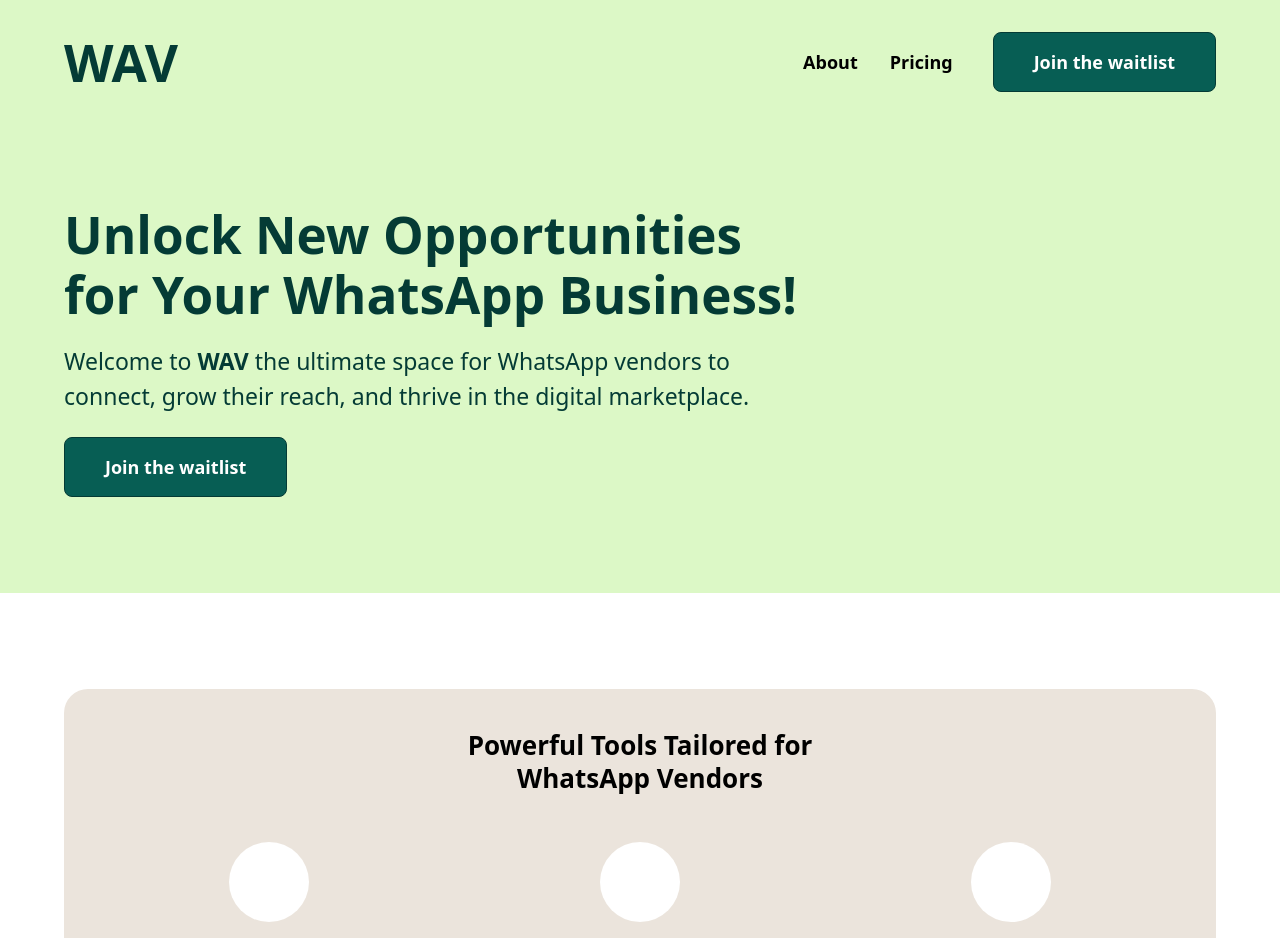
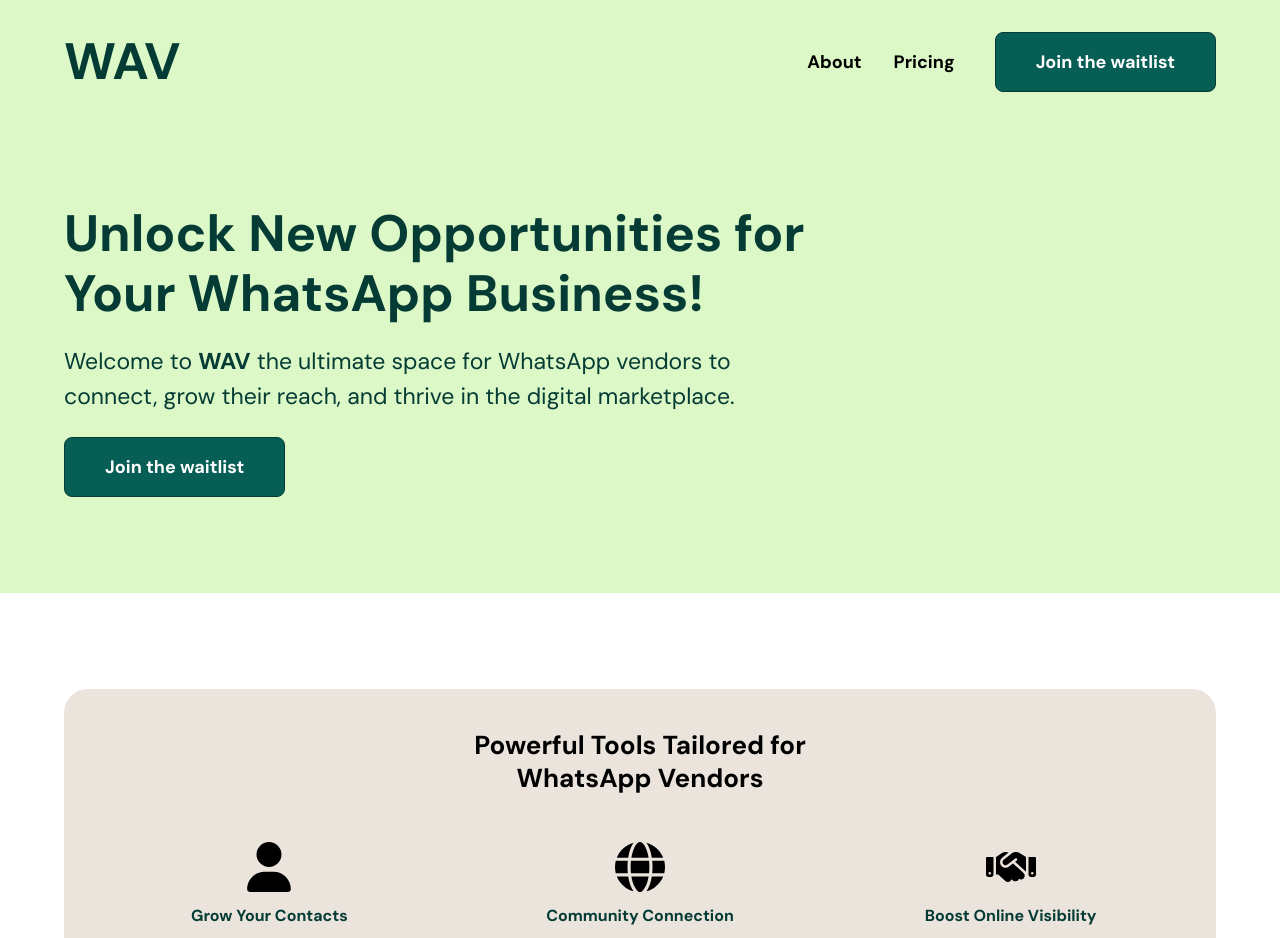
Before and after one commit to NormaWeb/Wav, a React (Vite) app: page / in a window 1280 px wide. Shown: the top 938 px of the page. Built offline with nearby package versions, Linux system fonts and the light colour scheme.

Commit message:
Modified

```diff
--- a/package.json
+++ b/package.json
@@ -10,6 +10,9 @@
     "preview": "vite preview"
   },
   "dependencies": {
+    "@fortawesome/fontawesome-svg-core": "^6.5.1",
+    "@fortawesome/free-solid-svg-icons": "^6.5.1",
+    "@fortawesome/react-fontawesome": "^0.2.0",
     "@heroicons/react": "^2.1.1",
     "react": "^18.2.0",
     "react-dom": "^18.2.0"
--- a/src/index.css
+++ b/src/index.css
@@ -1,7 +1,11 @@
-
 @tailwind base;
 @tailwind components;
 @tailwind utilities;
+
+body {
+
+  @apply font-dm-sans;
+}
 
 * {
   margin: 0;
@@ -14,7 +18,7 @@
   padding: 0 20% 0 0 !important;
 }
 
-.call-out{
+.call-out {
   background-image: url('assets/Collaborate.png');
   background-color: #f1f1f1 !important;
   background-size: contain !important;
@@ -24,9 +28,10 @@
 
 /* // `md` applies to small devices (landscape phones, less than 768px) */
 @media (max-width: 767.98px) {
-  .call-out{
+  .call-out {
     background-image: none !important;
   }
+
   .slick-list {
     padding: 0 5% 0 0 !important;
   }
--- a/src/sections/Powerful.jsx
+++ b/src/sections/Powerful.jsx
@@ -1,4 +1,7 @@
 import React from 'react';
+// import { FontAwesomeIcon } from '@fortawesome/react-fontawesome';
+// import { faUsers, faGlobe, faHandshake } from '@fortawesome/free-solid-svg-icons';
+
 
 const Powerful = () => {
     return (
@@ -9,19 +12,27 @@
 
             <div className="flex items-center max-lg:flex-col gap-10">
                 <div className="flex flex-1 flex-col items-center mt-4 mb-8">
-                    <div className='w-20 h-20 bg-white rounded-full'></div>
+                    {/* <div className='w-20 h-20 bg-white rounded-full'></div> */}
+                    {/* <img src=""  /> */}
+                    <svg xmlns="http://www.w3.org/2000/svg" viewBox="0 0 448 512" width="50"
+                        height="50"><path d="M224 256A128 128 0 1 0 224 0a128 128 0 1 0 0 256zm-45.7 48C79.8 304 0 383.8 0 482.3C0 498.7 13.3 512 29.7 512H418.3c16.4 0 29.7-13.3 29.7-29.7C448 383.8 368.2 304 269.7 304H178.3z" className='w-1 h-1' /></svg>
+
                     <h4 className='text-primary text-2xl font-bold mt-3'>Grow Your Contacts </h4>
                     <p className='text-center mt-3 text-primary'>Easily expand your customer <br /> base by connecting with fellow <br /> WhatsApp vendors.</p>
                 </div>
 
                 <div className="flex flex-1 flex-col items-center mt-4 mb-8">
-                    <div className='w-20 h-20 bg-white rounded-full'></div>
+                    {/* <div className='w-20 h-20 bg-white rounded-full'></div> */}
+                    <svg xmlns="http://www.w3.org/2000/svg" viewBox="0 0 512 512" width="50"
+                        height="50"><path d="M352 256c0 22.2-1.2 43.6-3.3 64H163.3c-2.2-20.4-3.3-41.8-3.3-64s1.2-43.6 3.3-64H348.7c2.2 20.4 3.3 41.8 3.3 64zm28.8-64H503.9c5.3 20.5 8.1 41.9 8.1 64s-2.8 43.5-8.1 64H380.8c2.1-20.6 3.2-42 3.2-64s-1.1-43.4-3.2-64zm112.6-32H376.7c-10-63.9-29.8-117.4-55.3-151.6c78.3 20.7 142 77.5 171.9 151.6zm-149.1 0H167.7c6.1-36.4 15.5-68.6 27-94.7c10.5-23.6 22.2-40.7 33.5-51.5C239.4 3.2 248.7 0 256 0s16.6 3.2 27.8 13.8c11.3 10.8 23 27.9 33.5 51.5c11.6 26 20.9 58.2 27 94.7zm-209 0H18.6C48.6 85.9 112.2 29.1 190.6 8.4C165.1 42.6 145.3 96.1 135.3 160zM8.1 192H131.2c-2.1 20.6-3.2 42-3.2 64s1.1 43.4 3.2 64H8.1C2.8 299.5 0 278.1 0 256s2.8-43.5 8.1-64zM194.7 446.6c-11.6-26-20.9-58.2-27-94.6H344.3c-6.1 36.4-15.5 68.6-27 94.6c-10.5 23.6-22.2 40.7-33.5 51.5C272.6 508.8 263.3 512 256 512s-16.6-3.2-27.8-13.8c-11.3-10.8-23-27.9-33.5-51.5zM135.3 352c10 63.9 29.8 117.4 55.3 151.6C112.2 482.9 48.6 426.1 18.6 352H135.3zm358.1 0c-30 74.1-93.6 130.9-171.9 151.6c25.5-34.2 45.2-87.7 55.3-151.6H493.4z" className='w-5 h-5' /></svg>
                     <h4 className='text-primary text-2xl font-bold mt-3'>Community Connection</h4>
                     <p className='text-center text-primary mt-3'>Join a vibrant community of like- <br />minded vendors, sharing insights <br /> and fostering collaborations.</p>
                 </div>
 
                 <div className="flex flex-1 flex-col items-center mt-4 mb-8">
-                    <div className='w-20 h-20 bg-white rounded-full'></div>
+                    {/* <div className='w-20 h-20 bg-white rounded-full'></div> */}
+                    <svg xmlns="http://www.w3.org/2000/svg" viewBox="0 0 640 512" width="50"
+                        height="50"><path d="M323.4 85.2l-96.8 78.4c-16.1 13-19.2 36.4-7 53.1c12.9 17.8 38 21.3 55.3 7.8l99.3-77.2c7-5.4 17-4.2 22.5 2.8s4.2 17-2.8 22.5l-20.9 16.2L512 316.8V128h-.7l-3.9-2.5L434.8 79c-15.3-9.8-33.2-15-51.4-15c-21.8 0-43 7.5-60 21.2zm22.8 124.4l-51.7 40.2C263 274.4 217.3 268 193.7 235.6c-22.2-30.5-16.6-73.1 12.7-96.8l83.2-67.3c-11.6-4.9-24.1-7.4-36.8-7.4C234 64 215.7 69.6 200 80l-72 48V352h28.2l91.4 83.4c19.6 17.9 49.9 16.5 67.8-3.1c5.5-6.1 9.2-13.2 11.1-20.6l17 15.6c19.5 17.9 49.9 16.6 67.8-2.9c4.5-4.9 7.8-10.6 9.9-16.5c19.4 13 45.8 10.3 62.1-7.5c17.9-19.5 16.6-49.9-2.9-67.8l-134.2-123zM16 128c-8.8 0-16 7.2-16 16V352c0 17.7 14.3 32 32 32H64c17.7 0 32-14.3 32-32V128H16zM48 320a16 16 0 1 1 0 32 16 16 0 1 1 0-32zM544 128V352c0 17.7 14.3 32 32 32h32c17.7 0 32-14.3 32-32V144c0-8.8-7.2-16-16-16H544zm32 208a16 16 0 1 1 32 0 16 16 0 1 1 -32 0z" className='w-5 h-5' /></svg>
                     <h4 className='text-primary text-2xl font-bold mt-3'>Boost Online Visibility</h4>
                     <p className='text-center text-primary mt-3'>Stand out in the digital  <br /> landscape and attract more <br /> customers to your business.</p>
                 </div>
```
Also changed, not shown: 1 other file (tests, documents, lock files or other folders).
